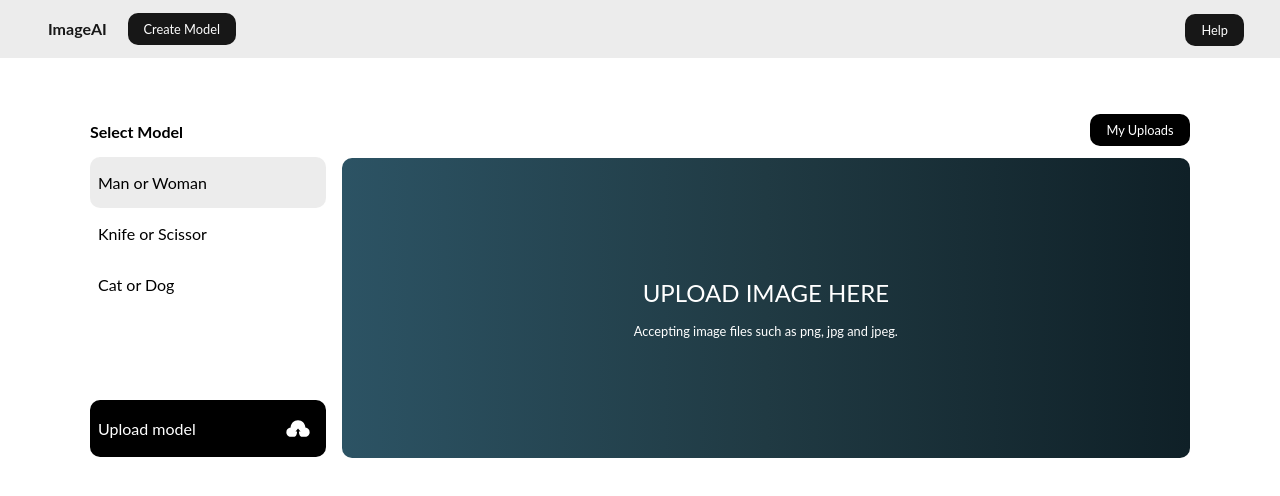
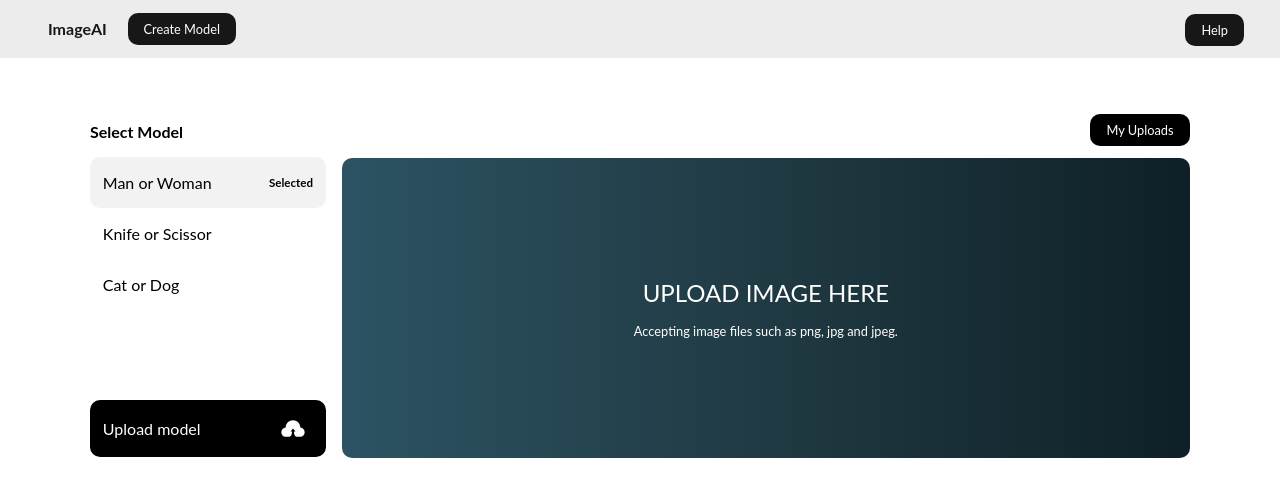
Before and after one commit to firdausthedev/webai, a React (Create React App) app: page / in a window 1280 px wide. Shown: the top 496 px of the page. Built offline with nearby package versions, Linux system fonts and the light colour scheme.

Commit message:
add selected

```diff
--- a/src/components/upload/ImageUpload.js
+++ b/src/components/upload/ImageUpload.js
@@ -129,6 +129,7 @@ function ImageUpload() {
   };
   return (
     <Upload>
+      {console.log(model)}
       {error && <p className='error'>Error. Something went wrong</p>}
       <div className='main-upload'>
         <div className='image-select'>
@@ -138,18 +139,21 @@ function ImageUpload() {
             className={model[0] == "man" ? "active" : ""}
           >
             Man or Woman
+            {model[0] == "man" && <span>Selected</span>}
           </a>
           <a
             onClick={() => modelFunc(["knife", "scissor"])}
             className={model[0] === "knife" ? "active" : ""}
           >
             Knife or Scissor
+            {model[0] == "knife" && <span>Selected</span>}
           </a>
           <a
             onClick={() => modelFunc(["cat", "dog"])}
             className={model[0] === "cat" ? "active" : ""}
           >
             Cat or Dog
+            {model[0] == "cat" && <span>Selected</span>}
           </a>
           <a
             onClick={() => {
@@ -157,7 +161,8 @@ function ImageUpload() {
               onCModelClick();
             }}
           >
-            Upload model <Logo />
+            Upload model{" "}
+            {model[0] == "custom" ? <span>Selected</span> : <Logo />}
             <input
               id='file-upload'
               type='file'
@@ -254,13 +259,22 @@ const Upload = styled.div`
       a {
         text-decoration: none;
         color: inherit;
-        padding: 1rem 0.5rem;
+        padding: 1rem 0.8rem;
         border-radius: 10px;
+        display: flex;
+        align-items: center;
+        justify-content: space-between;
 
         &:hover {
           background: black;
           color: white;
           transition: 1s;
+        }
+
+        span {
+          font-size: 0.72rem;
+          font-weight: bold;
+          justify-self: flex-end;
         }
       }
 
@@ -281,7 +295,7 @@ const Upload = styled.div`
       }
 
       a.active {
-        background-color: rgba(230, 230, 230, 0.75);
+        background-color: rgba(0, 0, 0, 0.05);
 
         &:hover {
           background: black;
--- a/src/components/upload/ModelUpload.js
+++ b/src/components/upload/ModelUpload.js
@@ -16,7 +16,7 @@ function ModelUpload({ showModelFunc }) {
   const hiddenFile2Input = React.useRef(null);
 
   const currentURL = "https://firdausthedev-webai.herokuapp.com";
-  //   const currentURL = "http://127.0.0.1:5000";
+  // const currentURL = "http://127.0.0.1:5000";
 
   const fileChange = (file, e) => {
     if (file === "1") {
```
Also changed, not shown: 1 other file (tests, documents, lock files or other folders).
